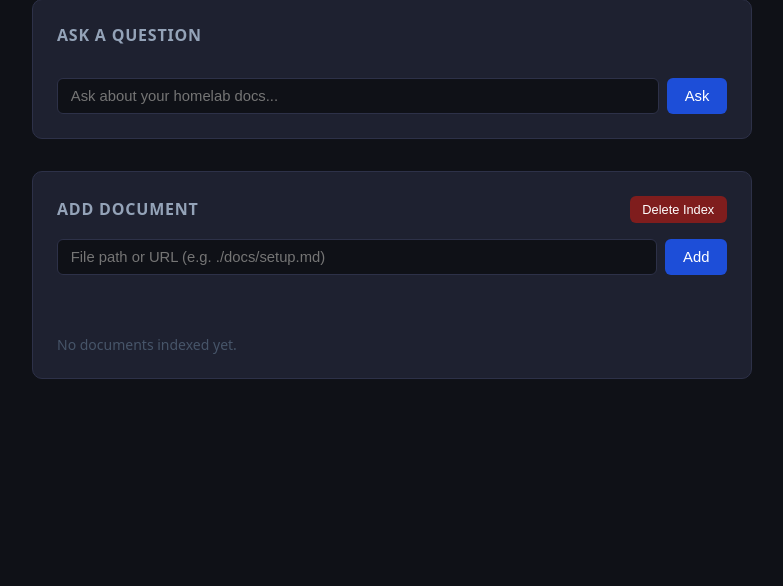
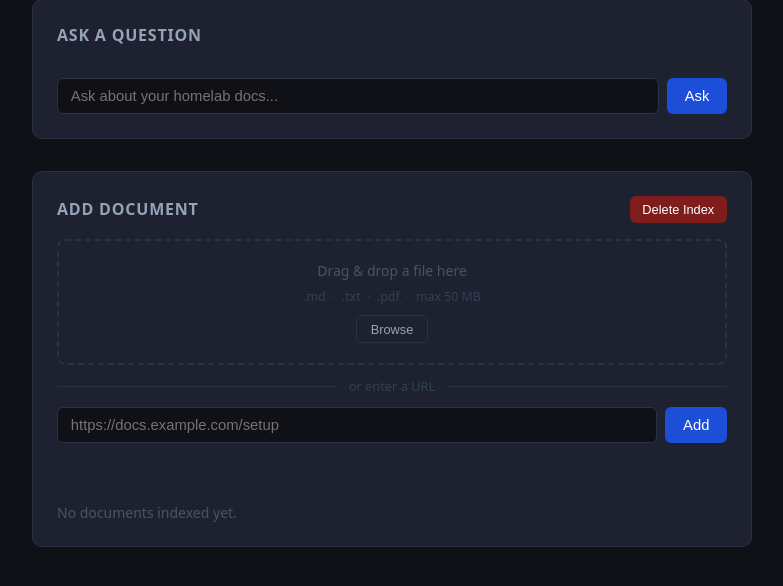
Before and after one commit to Lantzer/Homelab-AI-Agent, a Flask app: page / in a window 1280 px wide. Shown: the part 98-684 px from the top of the page, without its empty margins (248-1031 px from the left). Run offline with Flask 3, Linux system fonts and the light colour scheme; data that the repository does not hold is empty.

Commit message:
added drag and drop function, experimenting with improving upload security

```diff
--- a/app.py
+++ b/app.py
@@ -1,9 +1,54 @@
+import os
+import tempfile
+from functools import wraps
 from flask import Flask, request, jsonify, render_template
+from werkzeug.utils import secure_filename
 from chromadb.errors import NotFoundError
 from Core.agent import ask, build_prompt
 from Core.embeddings import load_index, ingest, get_sources, delete_index
 
 app = Flask(__name__, template_folder="web/templates", static_folder="web/assets")
+
+# Hard cap on upload size — Flask returns 413 automatically if exceeded.
+# Prevents memory exhaustion from oversized payloads before route code even runs.
+app.config["MAX_CONTENT_LENGTH"] = 50 * 1024 * 1024  # 50 MB
+
+# Allowlist of permitted file extensions — everything else is rejected immediately.
+# Keeps the attack surface small; no processing occurs on unknown types.
+ALLOWED_EXTENSIONS = {".md", ".txt", ".pdf"}
+
+# Magic bytes for binary formats — the known byte signature at the start of a valid file.
+# Used to detect extension spoofing (e.g. a renamed .exe submitted as .pdf).
+MAGIC_BYTES = {
+    ".pdf": b"%PDF",
+}
+
+
+def require_localhost(f):
+    """Decorator that restricts an endpoint to localhost only.
+    Rejects any request not from 127.0.0.1 or ::1 before route code runs.
+    Protects the upload endpoint from network access even if the port is exposed."""
+    @wraps(f)
+    def decorated(*args, **kwargs):
+        if request.remote_addr not in ("127.0.0.1", "::1"):
+            return jsonify({"error": "Access denied."}), 403
+        return f(*args, **kwargs)
+    return decorated
+
+
+def validate_file_contents(file_bytes: bytes, ext: str) -> bool:
+    """Verify file contents match the declared extension.
+    For binary formats, checks magic bytes against known signatures.
+    For text formats, verifies the data is valid UTF-8 — a renamed binary will fail this.
+    Both checks must pass; extension alone is not trusted."""
+    if ext in MAGIC_BYTES:
+        magic = MAGIC_BYTES[ext]
+        return file_bytes[:len(magic)] == magic
+    try:
+        file_bytes[:512].decode("utf-8")
+        return True
+    except UnicodeDecodeError:
+        return False
 
 # Load or lazily initialize the collection
 collection = None
@@ -95,6 +140,54 @@ def ingest_list(filepath: str):
     })
 
 
+@app.route("/upload", methods=["POST"])
+@require_localhost  # Network-level gate — only localhost can reach this endpoint
+def upload_document():
+    global collection
+
+    if "file" not in request.files:
+        return jsonify({"error": "No file provided."}), 400
+
+    file = request.files["file"]
+    if file.filename == "":
+        return jsonify({"error": "No file selected."}), 400
+
+    # secure_filename strips path components and dangerous characters from the filename.
+    # Prevents path traversal attacks (e.g. "../../etc/passwd" in the filename field).
+    safe_name = secure_filename(file.filename)
+    ext = os.path.splitext(safe_name)[1].lower()
+
+    # Extension allowlist check — reject unsupported types before reading any content.
+    if ext not in ALLOWED_EXTENSIONS:
+        return jsonify({"error": f"Unsupported file type: {ext}. Allowed: {', '.join(sorted(ALLOWED_EXTENSIONS))}"}), 400
+
+    file_bytes = file.read()
+
+    # Content validation — verify the file is actually what its extension claims.
+    # Catches renamed files and basic polyglots; extension alone cannot be trusted.
+    if not validate_file_contents(file_bytes, ext):
+        return jsonify({"error": "File contents do not match the declared file type."}), 400
+
+    tmp_path = None
+    try:
+        # Write to a temp file so the existing ingest() pipeline works unchanged.
+        # delete=False gives us explicit control — cleanup is guaranteed by the finally block.
+        with tempfile.NamedTemporaryFile(delete=False, suffix=ext) as tmp:
+            tmp.write(file_bytes)
+            tmp_path = tmp.name
+
+        count = ingest(tmp_path)
+        collection = load_index()
+        return jsonify({"message": f"Successfully ingested {count} chunks from: {safe_name}"})
+    except Exception as e:
+        return jsonify({"error": f"Ingestion failed: {e}"}), 500
+    finally:
+        # Always delete the temp file — even if ingestion raises an exception.
+        # Ensures no uploaded content persists on disk after processing.
+        if tmp_path and os.path.exists(tmp_path):
+            os.remove(tmp_path)
+
+
 @app.route("/sources", methods=["GET"])
 def list_sources():
     return jsonify({"sources": get_sources()})
--- a/web/templates/index.html
+++ b/web/templates/index.html
@@ -177,6 +177,66 @@
     }
 
     button.danger:hover { background: #991b1b; }
+
+    /* Drop zone */
+    .drop-zone {
+      border: 2px dashed #2d3148;
+      border-radius: 8px;
+      padding: 1.25rem;
+      text-align: center;
+      cursor: pointer;
+      transition: border-color 0.15s, background 0.15s;
+      margin-bottom: 0.75rem;
+    }
+
+    .drop-zone:hover,
+    .drop-zone.drag-over {
+      border-color: #7dd3fc;
+      background: #151929;
+    }
+
+    .drop-zone p {
+      color: #475569;
+      font-size: 0.875rem;
+      margin-bottom: 0.5rem;
+    }
+
+    .drop-zone .file-types {
+      font-size: 0.775rem;
+      color: #334155;
+      margin-bottom: 0.6rem;
+    }
+
+    .drop-zone .browse-btn {
+      background: transparent;
+      border: 1px solid #2d3148;
+      color: #94a3b8;
+      font-size: 0.8rem;
+      padding: 0.35rem 0.85rem;
+    }
+
+    .drop-zone .browse-btn:hover {
+      border-color: #7dd3fc;
+      color: #7dd3fc;
+      background: transparent;
+    }
+
+    .divider {
+      display: flex;
+      align-items: center;
+      gap: 0.75rem;
+      margin-bottom: 0.75rem;
+      color: #334155;
+      font-size: 0.8rem;
+    }
+
+    .divider::before,
+    .divider::after {
+      content: "";
+      flex: 1;
+      height: 1px;
+      background: #2d3148;
+    }
   </style>
 </head>
 <body>
@@ -200,8 +260,20 @@
         <h2>Add Document</h2>
         <button class="danger" onclick="resetIndex()">Delete Index</button>
       </div>
+      <!-- Drop zone — click anywhere or use Browse button to open file picker -->
+      <div class="drop-zone" id="drop-zone">
+        <p>Drag &amp; drop a file here</p>
+        <p class="file-types">.md &nbsp;·&nbsp; .txt &nbsp;·&nbsp; .pdf &nbsp;·&nbsp; max 50 MB</p>
+        <button class="browse-btn" id="browse-btn">Browse</button>
+        <!-- Hidden input — accept attribute is a first-pass client-side filter,
+             not a security boundary. Server validates independently. -->
+        <input type="file" id="file-input" accept=".md,.txt,.pdf" style="display:none" />
+      </div>
+
+      <div class="divider">or enter a URL</div>
+
       <div class="ingest-row">
-        <input id="source-input" type="text" placeholder="File path or URL (e.g. ./docs/setup.md)" />
+        <input id="source-input" type="text" placeholder="https://docs.example.com/setup" />
         <button id="ingest-btn" onclick="ingestDocument()">Add</button>
       </div>
       <div id="ingest-status"></div>
@@ -342,6 +414,99 @@
       if (e.key === "Enter") ingestDocument();
     });
 
+    // ── File upload (drag-and-drop + Browse button) ──────────────────────────
+
+    // Mirrors the server-side allowlist — client-side check fails fast before
+    // a round trip, but is NOT the security boundary (server validates independently).
+    const ALLOWED_EXTS = new Set([".md", ".txt", ".pdf"]);
+    const MAX_BYTES = 50 * 1024 * 1024; // Must match MAX_CONTENT_LENGTH on the server
+
+    function getExt(filename) {
+      const idx = filename.lastIndexOf(".");
+      return idx === -1 ? "" : filename.slice(idx).toLowerCase();
+    }
+
+    function clientValidate(file) {
+      // Extension check — catch obvious rejections before touching the network
+      if (!ALLOWED_EXTS.has(getExt(file.name))) {
+        return `Unsupported file type: ${getExt(file.name)}. Allowed: .md, .txt, .pdf`;
+      }
+      // Size check — avoids sending a payload the server will reject via 413
+      if (file.size > MAX_BYTES) {
+        return `File too large (${(file.size / 1024 / 1024).toFixed(1)} MB). Max: 50 MB`;
+      }
+      return null;
+    }
+
+    async function uploadFile(file) {
+      const status = document.getElementById("ingest-status");
+
+      const err = clientValidate(file);
+      if (err) {
+        status.textContent = err;
+        status.className = "error";
+        return;
+      }
+
+      status.textContent = `Uploading ${file.name}...`;
+      status.className = "";
+
+      // FormData sends as multipart/form-data — file bytes only, no local path exposed
+      const formData = new FormData();
+      formData.append("file", file);
+
+      try {
+        const res = await fetch("/upload", { method: "POST", body: formData });
+        const data = await res.json();
+        if (data.error) {
+          status.textContent = data.error;
+          status.className = "error";
+        } else {
+          status.textContent = data.message;
+          status.className = "success";
+          loadSources();
+        }
+      } catch (e) {
+        status.textContent = "Failed to reach the server.";
+        status.className = "error";
+      }
+    }
+
+    const dropZone = document.getElementById("drop-zone");
+    const fileInput = document.getElementById("file-input");
+
+    // Browse button and drop zone click both trigger the hidden file input
+    document.getElementById("browse-btn").addEventListener("click", e => {
+      e.stopPropagation(); // Prevent double-trigger from drop zone click listener
+      fileInput.click();
+    });
+
+    dropZone.addEventListener("click", () => fileInput.click());
+
+    fileInput.addEventListener("change", e => {
+      if (e.target.files[0]) uploadFile(e.target.files[0]);
+      e.target.value = ""; // Reset so the same file can be re-selected
+    });
+
+    dropZone.addEventListener("dragover", e => {
+      e.preventDefault(); // Required — without this the drop event won't fire
+      dropZone.classList.add("drag-over");
+    });
+
+    dropZone.addEventListener("dragleave", e => {
+      // Only remove highlight when leaving the zone itself, not a child element
+      if (!dropZone.contains(e.relatedTarget)) {
+        dropZone.classList.remove("drag-over");
+      }
+    });
+
+    dropZone.addEventListener("drop", e => {
+      e.preventDefault();
+      dropZone.classList.remove("drag-over");
+      const file = e.dataTransfer.files[0];
+      if (file) uploadFile(file);
+    });
+
     loadSources();
   </script>
 </body>
```
Also changed, not shown: README.md.
